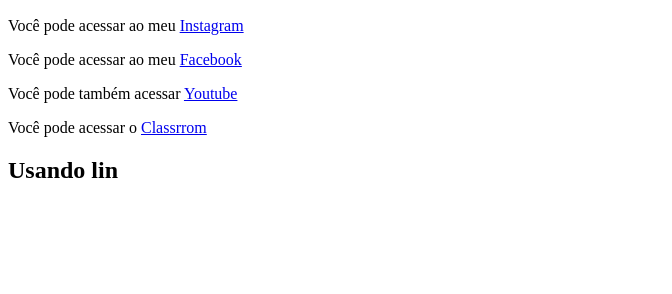
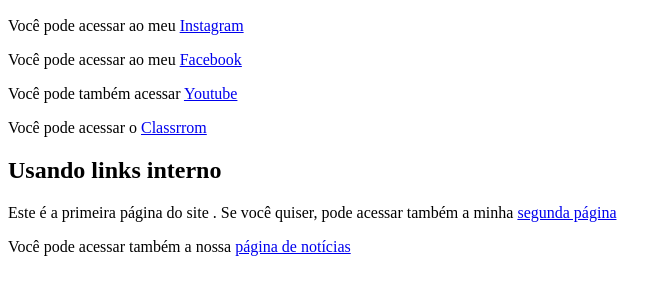
Before and after one commit to LeoncioComedor/EduNovaPasta, a plain HTML site: page exercícios/ex010/index.html in a window 1280 px wide. Shown: the part 110-404 px from the top of the page, without its empty margins (0-672 px from the left). Drawn offline with Linux system fonts and the light colour scheme.

Commit message:
Add files via upload

```diff
--- a/exercícios/ex010/index.html
+++ b/exercícios/ex010/index.html
@@ -15,7 +15,14 @@
       <p>Você pode também acessar  <a href=" https://www.youtube.com/"> Youtube </a></p>
       <p> Você pode acessar o <a href=" https://accounts.google.com/"> Classrrom</a></p>
 
-      <h2> Usando lin </h2>
+      <!-- tag <a> é âncora (desvio de página  ) -->
+        <!-- href é referência hipertexto (para onde o site vai  )-->
+         <!--target="_blank" (abrir emuma nova aba - janela em branco)  -->
+
+      <h2> Usando links interno </h2>
+      <p>  Este é a primeira página do site . Se você quiser, pode acessar também a minha <a href="pag002.html" rel="next " target="_self "> segunda página </a> </p>
+
+      <p> Você pode acessar também a nossa <a href=" notícias/pag003.html"> página de notícias</a></p>
 
 </bodpy>
 </html>
```
